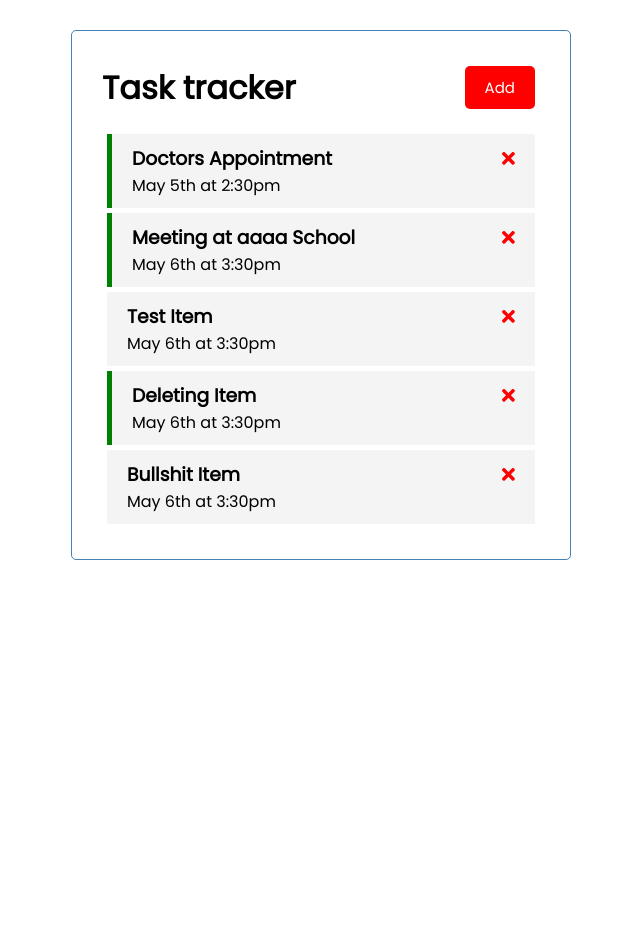
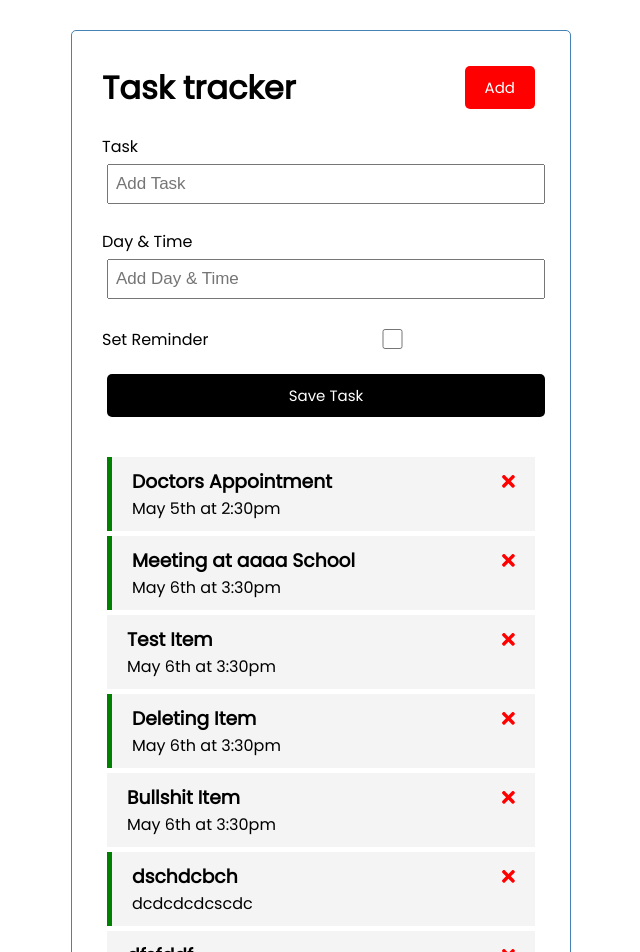
Before and after one commit to moeindev/angular-crash, an Angular app: page / in a window 1280 px wide. Shown: the top 952 px of the page, without its empty margins (319-959 px from the left). Before the commit the page ends 800 px from the top, so only its background shows below. Built offline with nearby package versions, Linux system fonts and the light colour scheme; data requests are answered from the project's data file.

Commit message:
add task functionality

```diff
--- a/db.json
+++ b/db.json
@@ -29,6 +29,18 @@
       "text": "Bullshit Item",
       "day": "May 6th at 3:30pm",
       "reminder": false
+    },
+    {
+      "text": "dschdcbch",
+      "day": "dcdcdcdcscdc",
+      "reminder": true,
+      "id": 6
+    },
+    {
+      "text": "dfsfddf",
+      "day": "dfdrffggdffgfdf",
+      "reminder": false,
+      "id": 7
     }
   ]
 }
--- /dev/null
+++ b/src/app/components/add-task/add-task.component.css
@@ -0,0 +1,3 @@
+.add-form {
+    margin-bottom: 40px;
+}
--- /dev/null
+++ b/src/app/components/add-task/add-task.component.html
@@ -0,0 +1,16 @@
+<form class="add-form" (ngSubmit)="onSubmit()">
+    <div class="form-control">
+        <label for="text">Task</label>
+        <input type="text" name="text" [(ngModel)]="text" id="text" placeholder="Add Task"/>
+    </div>
+    <div class="form-control">
+        <label for="day">Day & Time</label>
+        <input type="text" name="day" [(ngModel)]="day" id="day" placeholder="Add Day & Time"/>
+    </div>
+    <div class="form-control form-control-check">
+        <label for="reminder">Set Reminder</label>
+        <input type="checkbox" name="reminder" [(ngModel)]="reminder" id="reminder"/>
+    </div>
+
+    <input type="submit" value="Save Task" class="btn btn-block" >
+</form>
--- /dev/null
+++ b/src/app/components/add-task/add-task.component.ts
@@ -0,0 +1,45 @@
+import { Component, OnInit, Output, EventEmitter } from '@angular/core';
+
+import { Task } from '../../Task';
+
+@Component({
+  selector: 'app-add-task',
+  templateUrl: './add-task.component.html',
+  styleUrls: ['./add-task.component.css']
+})
+export class AddTaskComponent implements OnInit {
+
+  @Output() onAddTask: EventEmitter<Task> = new EventEmitter()
+
+  text!: string;
+  day!: string;
+  reminder: boolean = false;
+
+
+  constructor() { }
+
+  ngOnInit(): void {
+  }
+
+  onSubmit() {
+    if(!this.text) {
+      alert('please add a title to the Task!');
+      return;
+    }
+
+    const newTask = {
+      text: this.text,
+      day: this.day,
+      reminder: this.reminder
+    }
+
+    this.onAddTask.emit(newTask);
+
+    this.text = '';
+    this.day = '';
+    this.reminder = false;
+
+  }
+
+
+}
--- a/src/app/components/tasks/tasks.component.html
+++ b/src/app/components/tasks/tasks.component.html
@@ -1,3 +1,4 @@
+<app-add-task (onAddTask)="addTask($event)"></app-add-task>
 <app-task-item
  *ngFor="let task of tasks"
  [task]="task"
--- a/src/app/components/tasks/tasks.component.ts
+++ b/src/app/components/tasks/tasks.component.ts
@@ -27,7 +27,12 @@
 
   toggleReminder(task: Task) {
     task.reminder = !task.reminder;
-    this.taskService.updateTaskReminder(task).subscribe()
+    this.taskService.updateTaskReminder(task).subscribe();
   }
 
+  addTask(task: Task) {
+    this.taskService.addTask(task).subscribe((task) => (
+      this.tasks.push(task)
+    ));
+  }
 }
--- a/src/app/services/task.service.ts
+++ b/src/app/services/task.service.ts
@@ -29,6 +29,11 @@
 
   updateTaskReminder(task: Task): Observable<Task> {
     const url = `${this.apiUrl}/${task.id}`;
-    return this.http.put<Task>(url, task, httpOptions)
+    return this.http.put<Task>(url, task, httpOptions);
   }
+
+  addTask(task: Task): Observable<Task> {
+    return this.http.post<Task>(this.apiUrl, task, httpOptions);
+  }
+
 }
```
Also changed, not shown: src/app/app.module.ts (+6 -2 lines), 1 other file (tests, documents, lock files or other folders).
